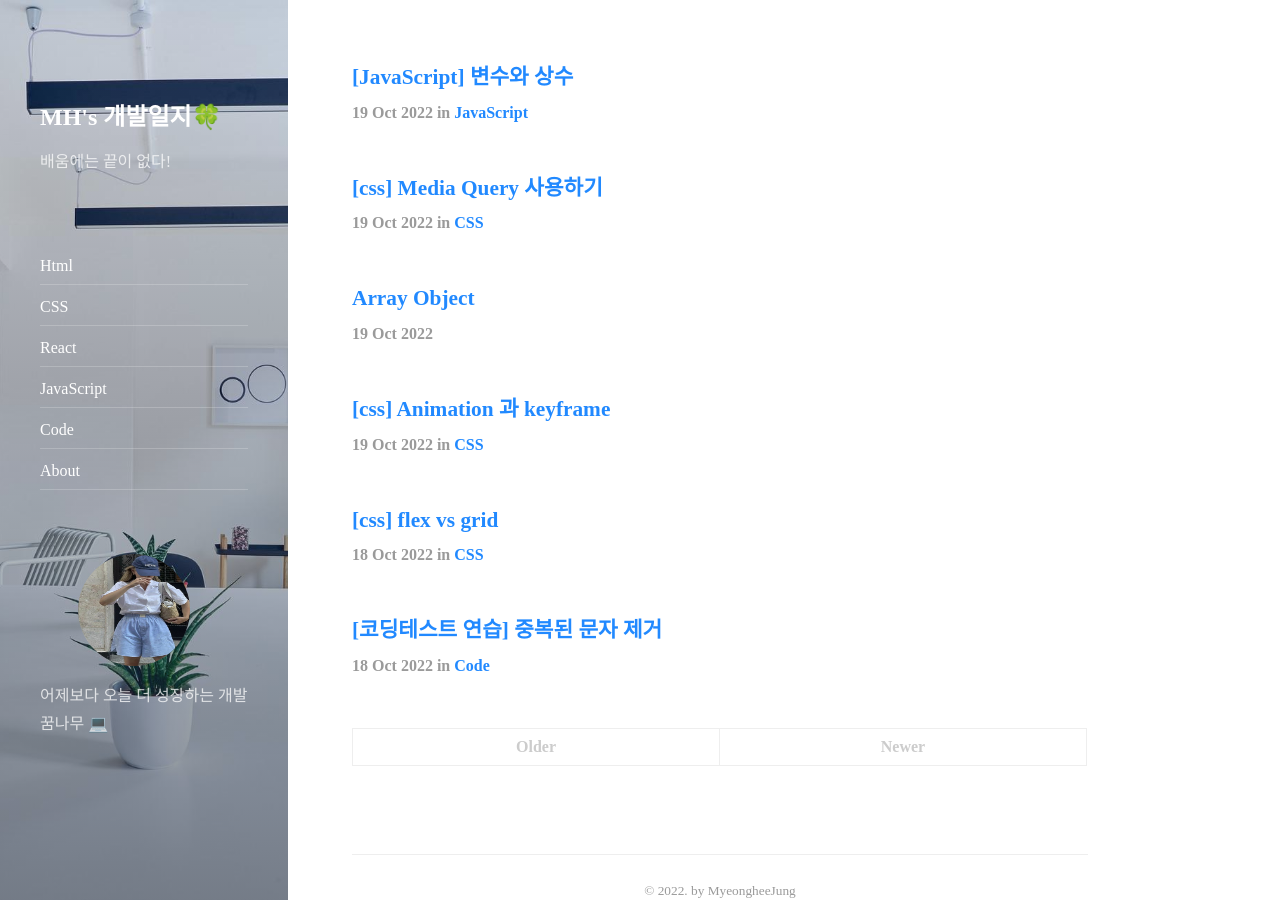
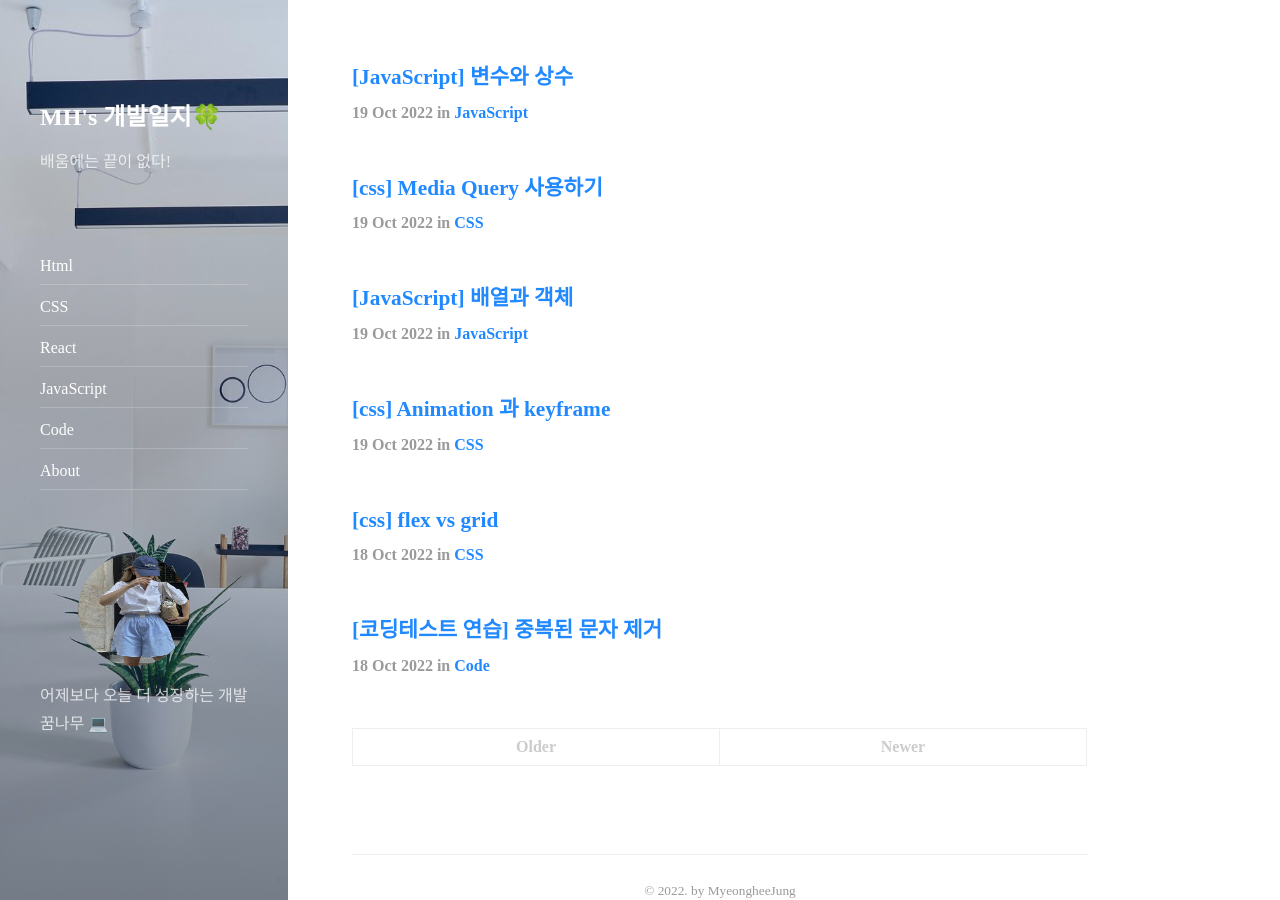
Before and after one commit to MyeongheeJung/MyeongheeJung.github.io, a Jekyll site: the page built from index.html, in a window 1280 px wide and 900 px high. Built offline with Jekyll 4.4.1, drawn with Linux system fonts in a browser that asks for light colours; nearby versions of some CDN libraries; the list of posts is cut into pages by our own code; comment, search, counter and statistics services are not loaded.

Commit message:
배열과 객체

```diff
--- a/_posts/2022-10-19-array-object.md
+++ b/_posts/2022-10-19-array-object.md
@@ -1,3 +1,11 @@
+---
+layout: post
+title:  "[JavaScript] 배열과 객체"
+subtitle:   ""
+categories: js
+comments: true
+---
+
 ## 배열과 객체<br>
 자바스크립트에서 여러개의 데이터를 한 곳에 보관하고, 편하게 접근하기 위해 사용하는 데이터 타입
 
```
